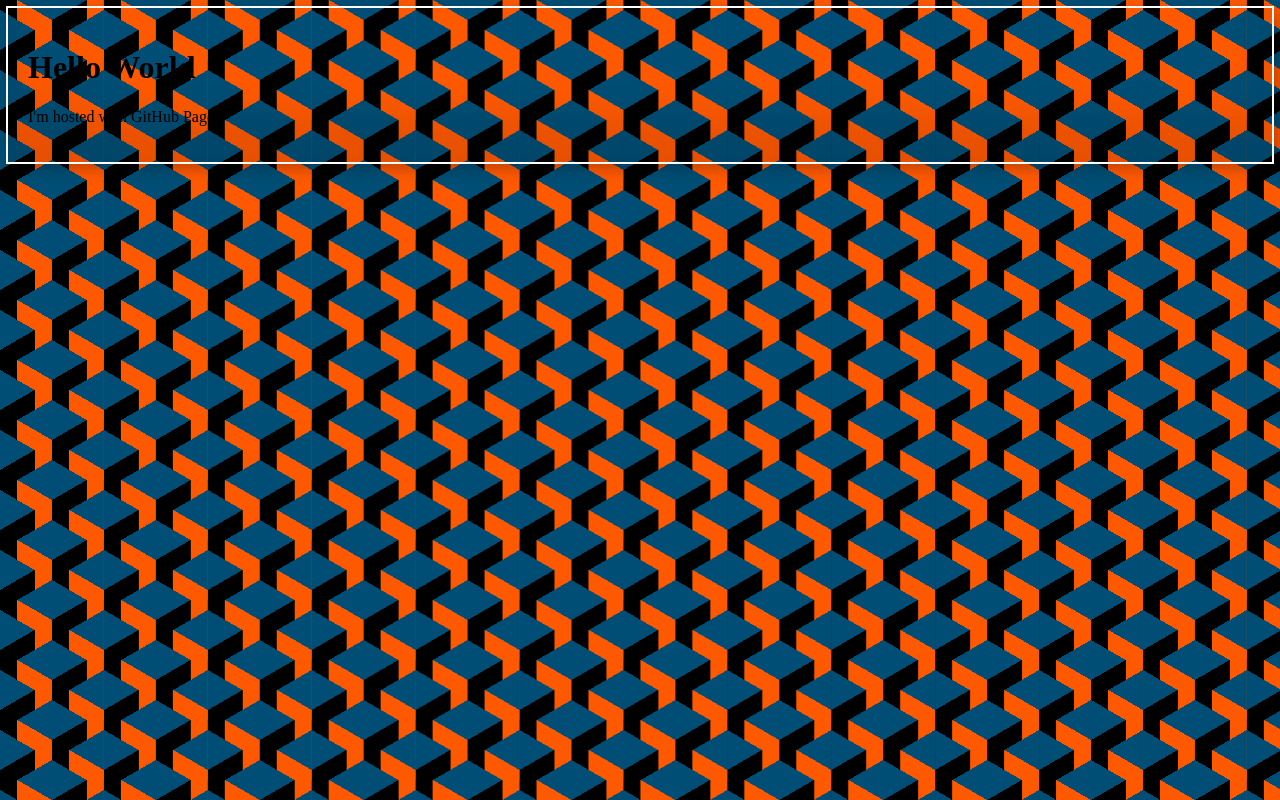
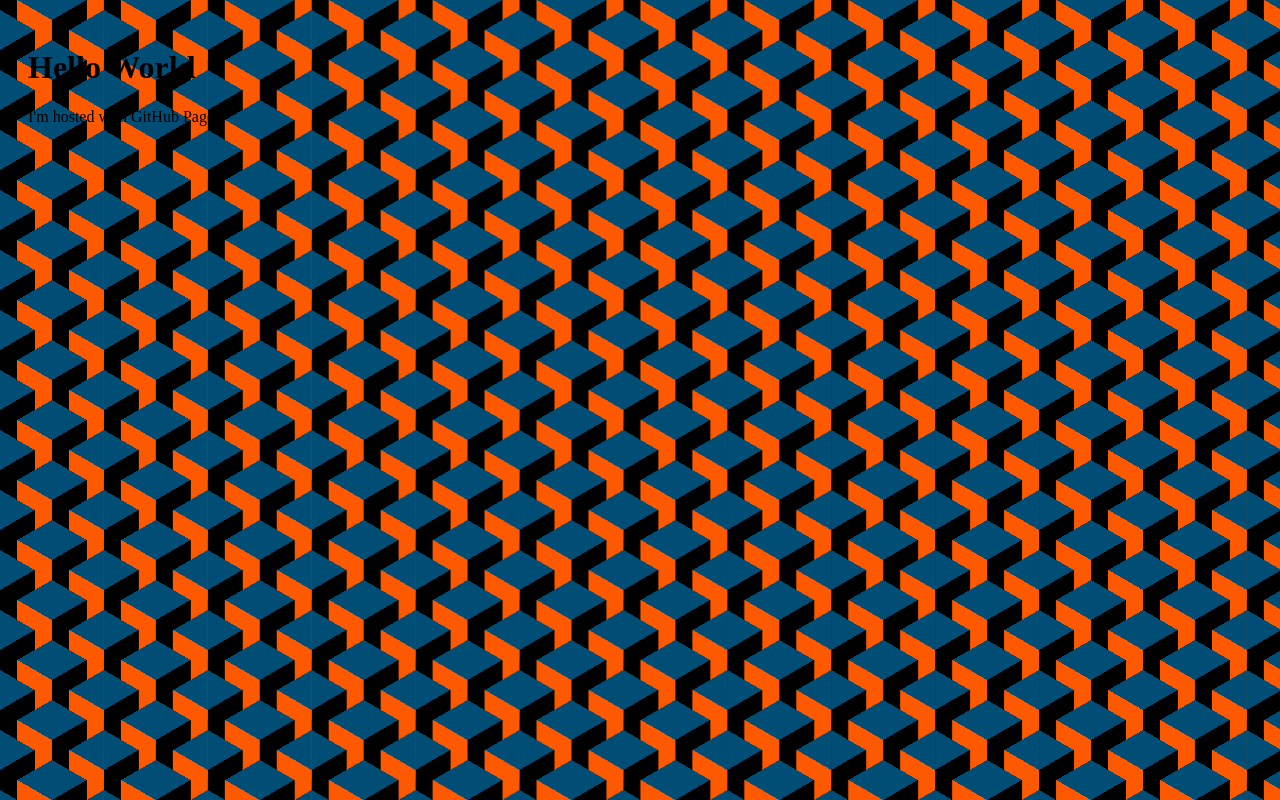
Before and after one commit to Thanitorial/thanitorial.github.io, a plain HTML site: page index.html in a window 1280 px wide. Drawn offline with Linux system fonts and the light colour scheme.

Commit message:
Update styles.css

```diff
--- a/styles.css
+++ b/styles.css
@@ -15,6 +15,5 @@ html {
   }
 div {
   padding: 20px;
-  box-shadow: inset 0 -3em 3em rgba(0, 0, 0, 0.1), 0 0 0 2px rgb(255, 255, 255),
-    0.3em 0.3em 1em rgba(0, 0, 0, 0.3);
+  block-size: fit-content(20em)
 }
```
